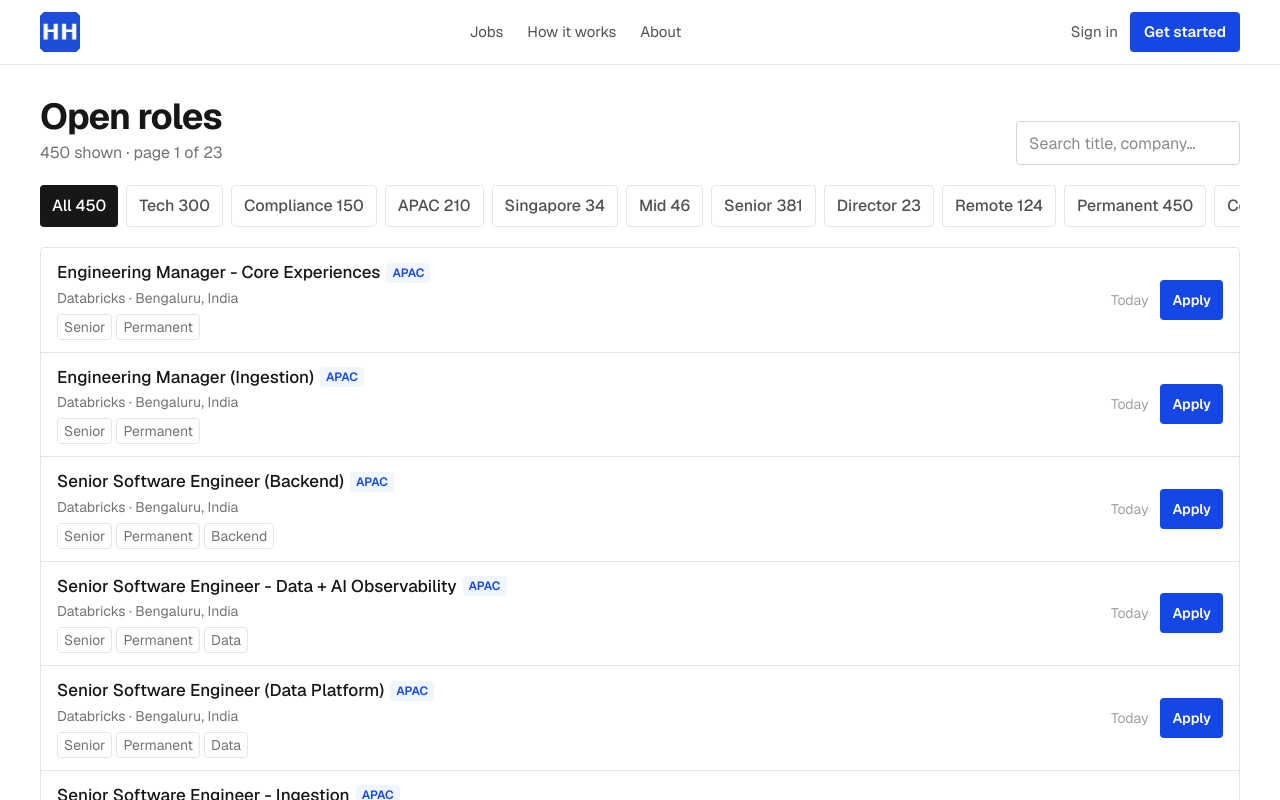
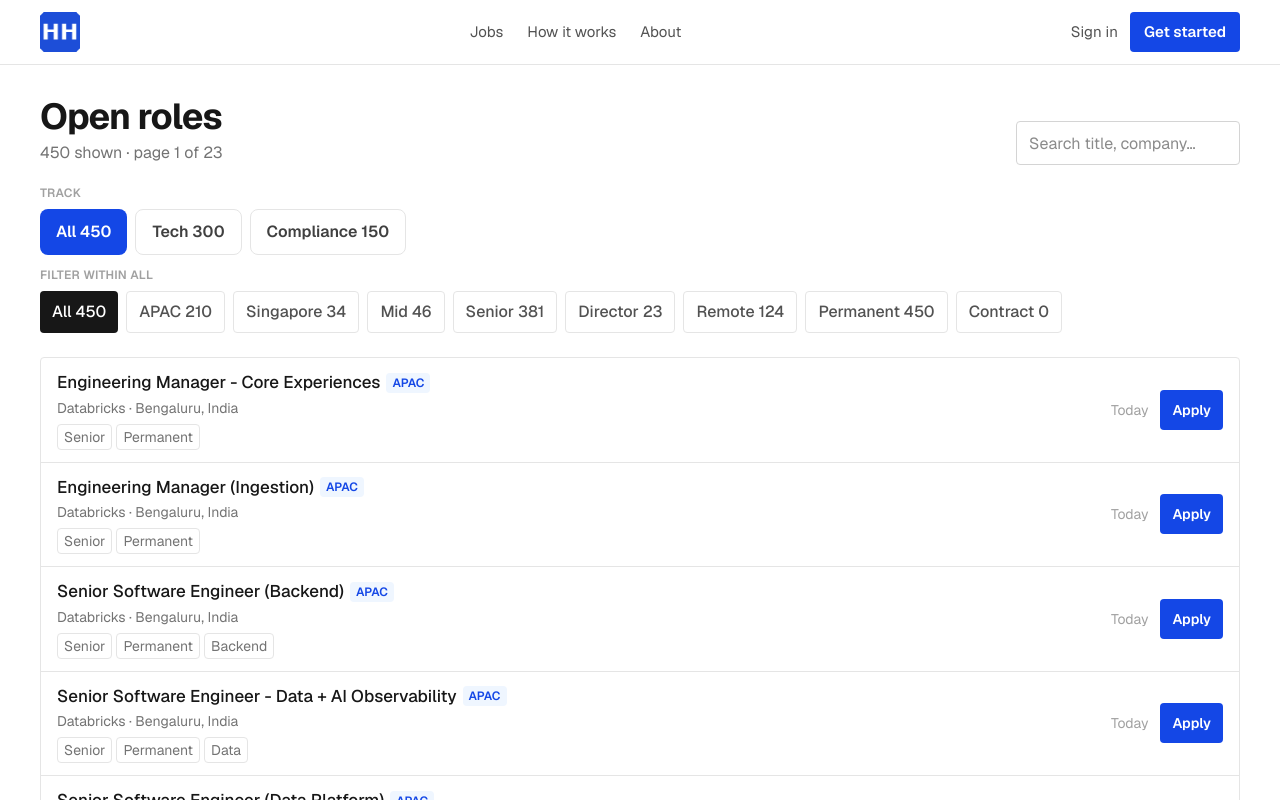
Before and after one commit to ohkariku-boop/Hirehired, a Next.js app: page /jobs in a window 1280 px wide. Shown: the top 800 px of the page. Built offline with nearby package versions, Linux system fonts and the light colour scheme.

Commit message:
Hierarchical filters: Tech/Compliance track, then refine within
- Primary: All | Tech | Compliance
- Secondary (within track): APAC, Singapore, Mid, Senior, Director, Remote, Permanent, Contract
- Sub-filter counts recalculate inside the selected track

```diff
--- a/src/app/page.tsx
+++ b/src/app/page.tsx
@@ -60,8 +60,8 @@ export default function Home() {
 
                 <div className="mt-4 flex flex-wrap gap-2">
                   {[
-                    { label: "Tech", href: "/jobs/?filter=tech" },
-                    { label: "Compliance", href: "/jobs/?filter=compliance" },
+                    { label: "Tech", href: "/jobs/?track=tech" },
+                    { label: "Compliance", href: "/jobs/?track=compliance" },
                     { label: "Remote", href: "/jobs/?filter=remote" },
                     { label: "Singapore", href: "/jobs/?filter=singapore" },
                     { label: "Senior", href: "/jobs/?filter=senior" },
--- a/src/components/JobsBoard.tsx
+++ b/src/components/JobsBoard.tsx
@@ -60,10 +60,9 @@ function isTech(j: Job) {
   );
 }
 
-type FilterId =
+type TrackId = "all" | "tech" | "compliance";
+type SubFilterId =
   | "all"
-  | "tech"
-  | "compliance"
   | "apac"
   | "singapore"
   | "mid"
@@ -73,15 +72,9 @@ type FilterId =
   | "permanent"
   | "contract";
 
-export function JobsBoard({ jobs }: { jobs: Job[] }) {
-  const searchParams = useSearchParams();
-  const initialQ = searchParams.get("q") || "";
-  const initialFilter = (searchParams.get("filter") as FilterId) || "all";
-
-  const validFilters: FilterId[] = [
+const TRACKS: TrackId[] = ["all", "tech", "compliance"];
+const SUBS: SubFilterId[] = [
   "all",
-    "tech",
-    "compliance",
   "apac",
   "singapore",
   "mid",
@@ -92,49 +85,92 @@ export function JobsBoard({ jobs }: { jobs: Job[] }) {
   "contract",
 ];
 
-  const [filter, setFilter] = useState<FilterId>(
-    validFilters.includes(initialFilter) ? initialFilter : "all"
+export function JobsBoard({ jobs }: { jobs: Job[] }) {
+  const searchParams = useSearchParams();
+
+  const initialTrack = (searchParams.get("track") as TrackId) ||
+    (searchParams.get("filter") === "tech" || searchParams.get("filter") === "compliance"
+      ? (searchParams.get("filter") as TrackId)
+      : "all");
+  const initialSub = ((): SubFilterId => {
+    const f = searchParams.get("filter") as SubFilterId | "tech" | "compliance" | null;
+    if (f && SUBS.includes(f as SubFilterId)) return f as SubFilterId;
+    const s = searchParams.get("sub") as SubFilterId | null;
+    if (s && SUBS.includes(s)) return s;
+    return "all";
+  })();
+  const initialQ = searchParams.get("q") || "";
+
+  const [track, setTrack] = useState<TrackId>(
+    TRACKS.includes(initialTrack) ? initialTrack : "all"
+  );
+  const [sub, setSub] = useState<SubFilterId>(
+    SUBS.includes(initialSub) ? initialSub : "all"
   );
   const [query, setQuery] = useState(initialQ);
   const [page, setPage] = useState(1);
 
   useEffect(() => {
-    const q = searchParams.get("q") || "";
-    const f = (searchParams.get("filter") as FilterId) || "all";
-    setQuery(q);
-    if (validFilters.includes(f)) setFilter(f);
+    const t = (searchParams.get("track") as TrackId) ||
+      (["tech", "compliance"].includes(searchParams.get("filter") || "")
+        ? (searchParams.get("filter") as TrackId)
+        : "all");
+    const f = searchParams.get("filter");
+    const sParam = searchParams.get("sub") as SubFilterId | null;
+    let s: SubFilterId = "all";
+    if (sParam && SUBS.includes(sParam)) s = sParam;
+    else if (f && SUBS.includes(f as SubFilterId)) s = f as SubFilterId;
+
+    if (TRACKS.includes(t)) setTrack(t);
+    setSub(s);
+    setQuery(searchParams.get("q") || "");
   }, [searchParams]);
 
-  // Reset to page 1 when filters change
   useEffect(() => {
     setPage(1);
-  }, [filter, query]);
+  }, [track, sub, query]);
 
-  const counts = useMemo(() => {
-    return {
+  // Base pool by main track
+  const byTrack = useMemo(() => {
+    if (track === "tech") return jobs.filter(isTech);
+    if (track === "compliance") return jobs.filter(isCompliance);
+    return jobs;
+  }, [jobs, track]);
+
+  const trackCounts = useMemo(
+    () => ({
       all: jobs.length,
       tech: jobs.filter(isTech).length,
       compliance: jobs.filter(isCompliance).length,
-      apac: jobs.filter((j) => j.region === "APAC").length,
-      singapore: jobs.filter((j) => /singapore/i.test(j.location)).length,
-      mid: jobs.filter((j) => /^mid$/i.test(j.level)).length,
-      senior: jobs.filter((j) => /senior|staff|principal|lead/i.test(j.level)).length,
-      director: jobs.filter((j) => /director|vp|head/i.test(j.level)).length,
-      remote: jobs.filter((j) => /remote/i.test(j.location)).length,
-      permanent: jobs.filter((j) => /permanent|full[- ]?time/i.test(j.type)).length,
-      contract: jobs.filter((j) => /contract|freelance|temp/i.test(j.type)).length,
+    }),
+    [jobs]
+  );
+
+  // Counts for sub-filters within current track
+  const subCounts = useMemo(() => {
+    const pool = byTrack;
+    return {
+      all: pool.length,
+      apac: pool.filter((j) => j.region === "APAC").length,
+      singapore: pool.filter((j) => /singapore/i.test(j.location)).length,
+      mid: pool.filter((j) => /^mid$/i.test(j.level)).length,
+      senior: pool.filter((j) =>
+        /senior|staff|principal|lead/i.test(j.level)
+      ).length,
+      director: pool.filter((j) => /director|vp|head/i.test(j.level)).length,
+      remote: pool.filter((j) => /remote/i.test(j.location)).length,
+      permanent: pool.filter((j) =>
+        /permanent|full[- ]?time/i.test(j.type)
+      ).length,
+      contract: pool.filter((j) =>
+        /contract|freelance|temp/i.test(j.type)
+      ).length,
     };
-  }, [jobs]);
+  }, [byTrack]);
 
   const filtered = useMemo(() => {
-    let list = [...jobs];
-    switch (filter) {
-      case "tech":
-        list = list.filter(isTech);
-        break;
-      case "compliance":
-        list = list.filter(isCompliance);
-        break;
+    let list = [...byTrack];
+    switch (sub) {
       case "apac":
         list = list.filter((j) => j.region === "APAC");
         break;
@@ -145,7 +181,9 @@ export function JobsBoard({ jobs }: { jobs: Job[] }) {
         list = list.filter((j) => /^mid$/i.test(j.level));
         break;
       case "senior":
-        list = list.filter((j) => /senior|staff|principal|lead/i.test(j.level));
+        list = list.filter((j) =>
+          /senior|staff|principal|lead/i.test(j.level)
+        );
         break;
       case "director":
         list = list.filter((j) => /director|vp|head/i.test(j.level));
@@ -174,7 +212,7 @@ export function JobsBoard({ jobs }: { jobs: Job[] }) {
     return list.sort(
       (a, b) => new Date(b.posted).getTime() - new Date(a.posted).getTime()
     );
-  }, [jobs, filter, query]);
+  }, [byTrack, sub, query]);
 
   const totalPages = Math.max(1, Math.ceil(filtered.length / PAGE_SIZE));
   const currentPage = Math.min(page, totalPages);
@@ -183,18 +221,22 @@ export function JobsBoard({ jobs }: { jobs: Job[] }) {
     currentPage * PAGE_SIZE
   );
 
-  const chips: { id: FilterId; label: string }[] = [
-    { id: "all", label: `All ${counts.all}` },
-    { id: "tech", label: `Tech ${counts.tech}` },
-    { id: "compliance", label: `Compliance ${counts.compliance}` },
-    { id: "apac", label: `APAC ${counts.apac}` },
-    { id: "singapore", label: `Singapore ${counts.singapore}` },
-    { id: "mid", label: `Mid ${counts.mid}` },
-    { id: "senior", label: `Senior ${counts.senior}` },
-    { id: "director", label: `Director ${counts.director}` },
-    { id: "remote", label: `Remote ${counts.remote}` },
-    { id: "permanent", label: `Permanent ${counts.permanent}` },
-    { id: "contract", label: `Contract ${counts.contract}` },
+  const trackChips: { id: TrackId; label: string }[] = [
+    { id: "all", label: `All ${trackCounts.all}` },
+    { id: "tech", label: `Tech ${trackCounts.tech}` },
+    { id: "compliance", label: `Compliance ${trackCounts.compliance}` },
+  ];
+
+  const subChips: { id: SubFilterId; label: string }[] = [
+    { id: "all", label: `All ${subCounts.all}` },
+    { id: "apac", label: `APAC ${subCounts.apac}` },
+    { id: "singapore", label: `Singapore ${subCounts.singapore}` },
+    { id: "mid", label: `Mid ${subCounts.mid}` },
+    { id: "senior", label: `Senior ${subCounts.senior}` },
+    { id: "director", label: `Director ${subCounts.director}` },
+    { id: "remote", label: `Remote ${subCounts.remote}` },
+    { id: "permanent", label: `Permanent ${subCounts.permanent}` },
+    { id: "contract", label: `Contract ${subCounts.contract}` },
   ];
 
   function goToPage(p: number) {
@@ -205,7 +247,6 @@ export function JobsBoard({ jobs }: { jobs: Job[] }) {
     }
   }
 
-  // Compact page numbers: 1 … 4 5 6 … N
   const pageNumbers = useMemo(() => {
     const pages: (number | "…")[] = [];
     if (totalPages <= 7) {
@@ -222,6 +263,9 @@ export function JobsBoard({ jobs }: { jobs: Job[] }) {
     return pages;
   }, [currentPage, totalPages]);
 
+  const trackLabel =
+    track === "tech" ? "Tech" : track === "compliance" ? "Compliance" : "All";
+
   return (
     <div>
       <div className="flex flex-col sm:flex-row sm:items-end sm:justify-between gap-3 mb-5">
@@ -231,7 +275,9 @@ export function JobsBoard({ jobs }: { jobs: Job[] }) {
           </h1>
           <p className="mt-1 text-base text-neutral-500">
             {filtered.length} shown
-            {filter !== "all" || query ? ` of ${jobs.length}` : ""}
+            {track !== "all" || sub !== "all" || query
+              ? ` · ${trackLabel}${sub !== "all" ? ` · ${sub}` : ""}`
+              : ""}
             {filtered.length > PAGE_SIZE
               ? ` · page ${currentPage} of ${totalPages}`
               : ""}
@@ -246,14 +292,45 @@ export function JobsBoard({ jobs }: { jobs: Job[] }) {
         />
       </div>
 
-      <div className="flex gap-2 overflow-x-auto pb-3 scrollbar-none mb-2">
-        {chips.map((c) => (
+      {/* Primary: Tech / Compliance */}
+      <div className="mb-3">
+        <p className="text-xs font-semibold uppercase tracking-wide text-neutral-400 mb-2">
+          Track
+        </p>
+        <div className="flex gap-2 flex-wrap">
+          {trackChips.map((c) => (
             <button
               key={c.id}
               type="button"
-            onClick={() => setFilter(c.id)}
+              onClick={() => {
+                setTrack(c.id);
+                setSub("all");
+              }}
+              className={`rounded-lg px-4 py-2.5 text-base font-semibold whitespace-nowrap transition-colors ${
+                track === c.id
+                  ? "bg-blue-700 text-white"
+                  : "border border-neutral-200 text-neutral-700 hover:border-blue-400 hover:text-blue-800"
+              }`}
+            >
+              {c.label}
+            </button>
+          ))}
+        </div>
+      </div>
+
+      {/* Secondary: refine within track */}
+      <div className="mb-4">
+        <p className="text-xs font-semibold uppercase tracking-wide text-neutral-400 mb-2">
+          Filter within {trackLabel}
+        </p>
+        <div className="flex gap-2 overflow-x-auto pb-2 scrollbar-none">
+          {subChips.map((c) => (
+            <button
+              key={c.id}
+              type="button"
+              onClick={() => setSub(c.id)}
               className={`shrink-0 rounded px-3 py-2 text-sm sm:text-base font-medium whitespace-nowrap transition-colors ${
-              filter === c.id
+                sub === c.id
                   ? "bg-neutral-900 text-white"
                   : "border border-neutral-200 text-neutral-600 hover:border-neutral-400"
               }`}
@@ -261,6 +338,7 @@ export function JobsBoard({ jobs }: { jobs: Job[] }) {
               {c.label}
             </button>
           ))}
+        </div>
       </div>
 
       <div className="border border-neutral-200 rounded overflow-hidden divide-y divide-neutral-200">
```
Lines whose indentation alone changed are shown as unchanged.
